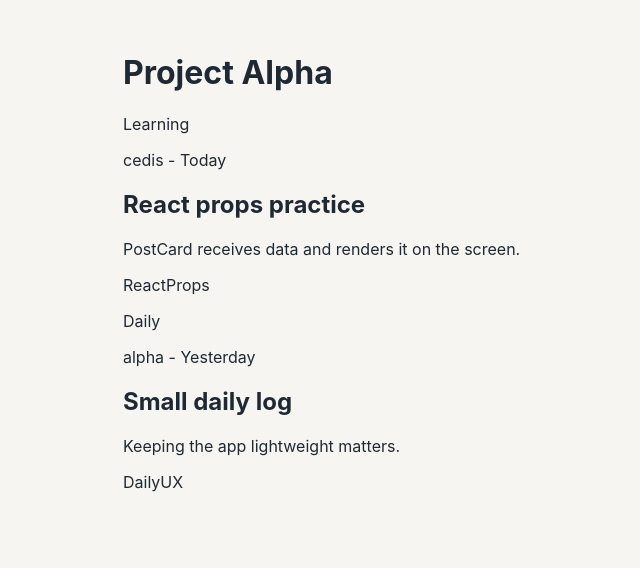
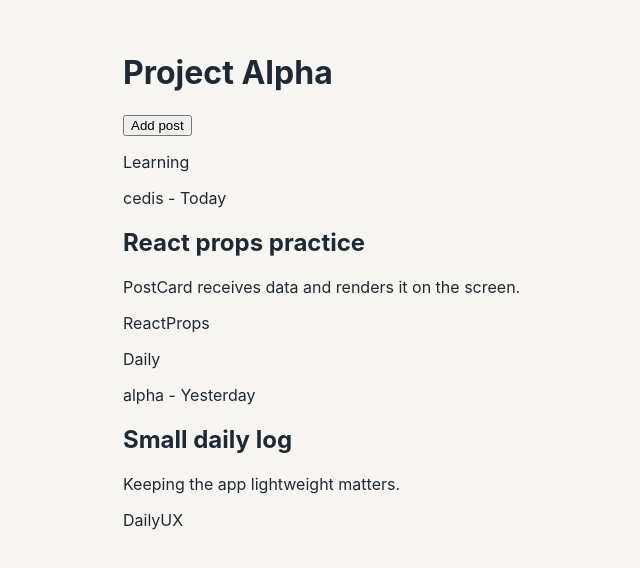
Before and after one commit to Jungle-12-303/week15-16_team03_ai_board_lab, a React (Vite) app in the folder frontend/project-alpha/: page / in a window 1280 px wide. Shown: the top 568 px of the page, without its empty margins (173-813 px from the left). Built offline with nearby package versions, Linux system fonts and the light colour scheme.

Commit message:
feat: 새 게시글 추가 버튼 추가

```diff
--- a/frontend/project-alpha/src/App.jsx
+++ b/frontend/project-alpha/src/App.jsx
@@ -44,9 +44,26 @@ function PostCard({ author, createdAt, title, content, tags, category }) {
 export default function App() {
   const [posts, setPosts] = useState(initialPosts);
 
+  function addPost() {
+    const newPost = {
+      id: Date.now(),
+      author: 'cedis',
+      category: 'Learning',
+      createdAt: 'Just now',
+      title: 'New learning log',
+      content: 'A new post was added with state.',
+      tags: ['React', 'State'],
+    };
+
+    setPosts([newPost, ...posts]);
+  }
+
   return (
     <main>
       <h1>Project Alpha</h1>
+      <button type="button" onClick={addPost}>
+        Add post
+      </button>
 
       {posts.length === 0 ? (
         <p>No posts yet.</p>
```
